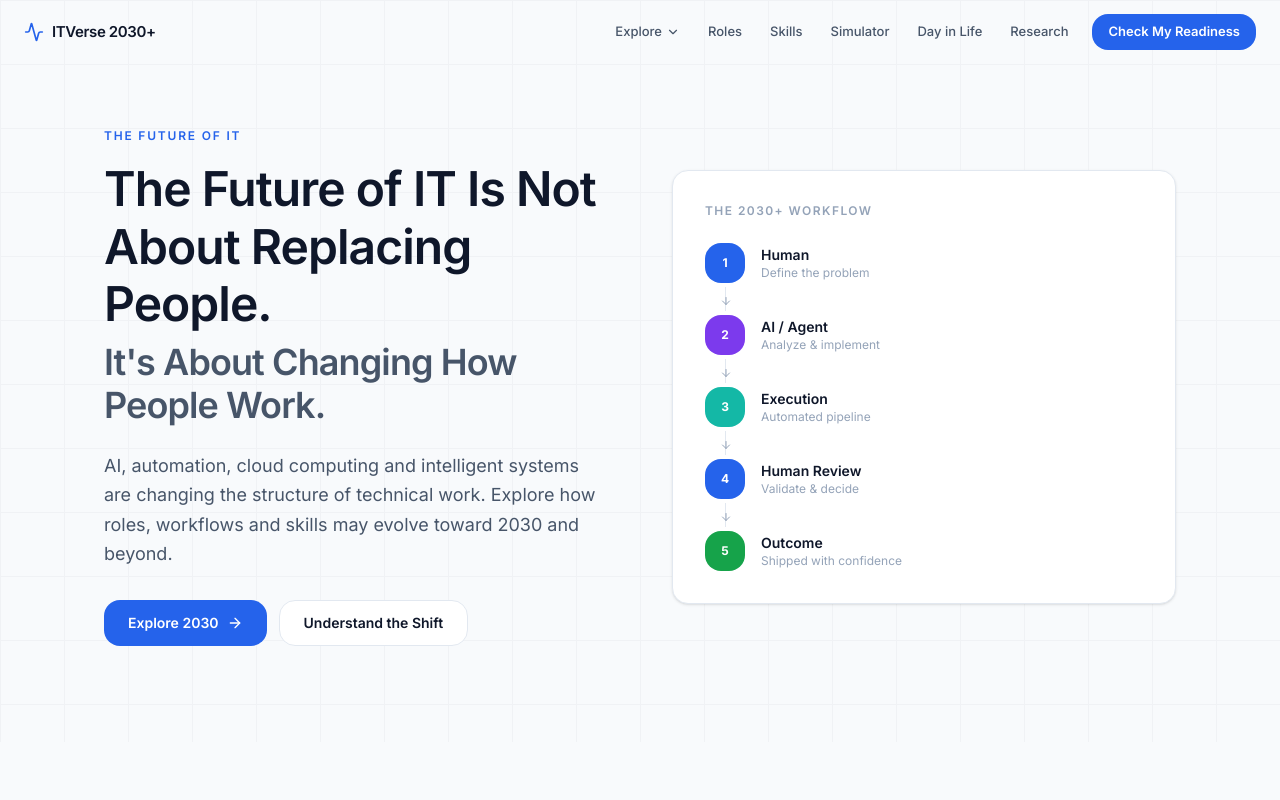
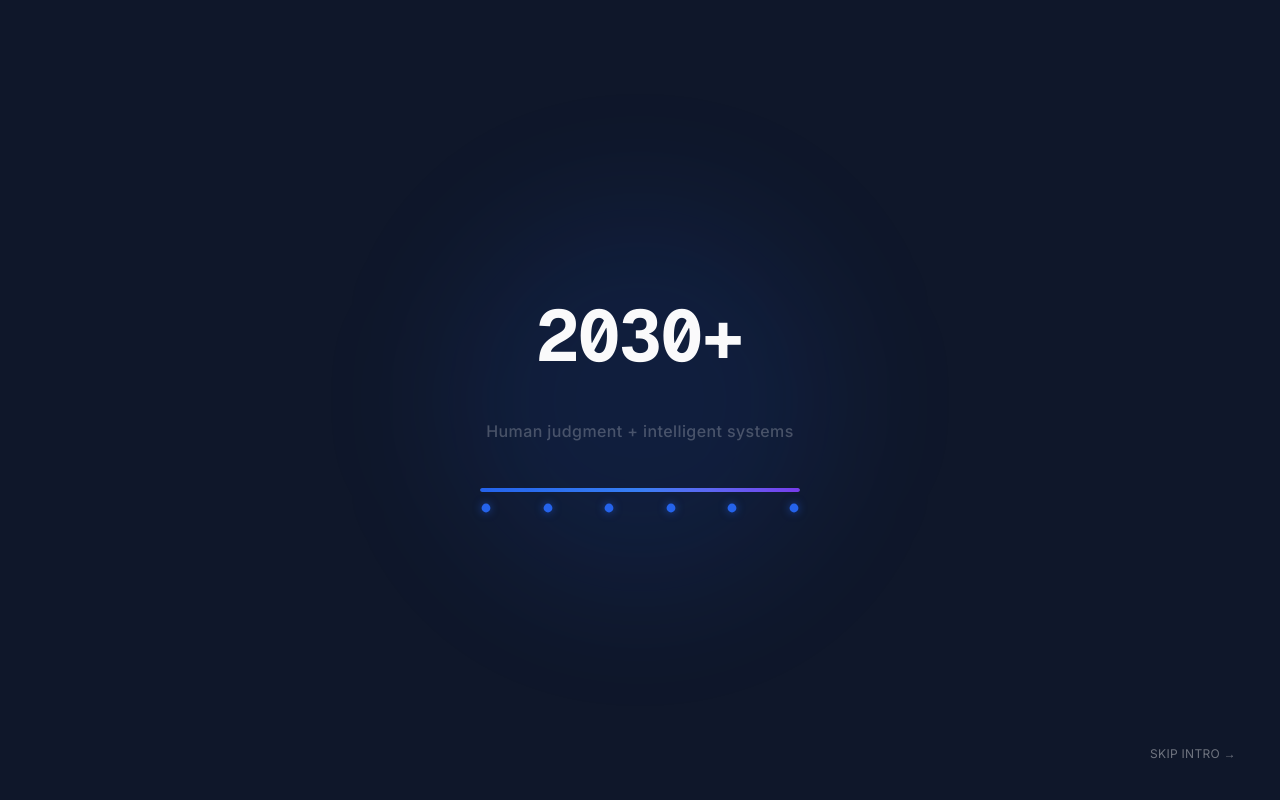
Before and after one commit to poova-dev/itverse-2030, a Next.js app: page / in a window 1280 px wide. Shown: the top 800 px of the page. Built offline with nearby package versions, Linux system fonts and the light colour scheme.

Commit message:
Smooth and slow down intro animation pacing and transitions

```diff
--- a/app/globals.css
+++ b/app/globals.css
@@ -232,9 +232,9 @@
 
 /* ---- Animations ---- */
 @keyframes fadeIn {
-  from { opacity: 0; }
-  to { opacity: 1; }
+  from { opacity: 0; transform: translateY(4px); }
+  to { opacity: 1; transform: translateY(0); }
 }
 .animate-fade-in {
-  animation: fadeIn 0.6s ease forwards;
+  animation: fadeIn 0.8s cubic-bezier(0.16, 1, 0.3, 1) forwards;
 }
--- a/components/home/IntroAnimation.tsx
+++ b/components/home/IntroAnimation.tsx
@@ -13,8 +13,8 @@
 ];
 
 const STORAGE_KEY = "itverse-intro-seen";
-const STEP_DURATION = 450;
-const PAUSE_BEFORE_EXIT = 300;
+const STEP_DURATION = 1150;
+const PAUSE_BEFORE_EXIT = 900;
 
 interface IntroAnimationProps {
   onComplete: () => void;
@@ -41,7 +41,7 @@
           setTimeout(() => {
             setVisible(false);
             sessionStorage.setItem(STORAGE_KEY, "true");
-            setTimeout(onComplete, 400);
+            setTimeout(onComplete, 700);
           }, PAUSE_BEFORE_EXIT);
           return prev;
         }
@@ -55,7 +55,7 @@
   const handleSkip = useCallback(() => {
     setVisible(false);
     sessionStorage.setItem(STORAGE_KEY, "true");
-    setTimeout(onComplete, 200);
+    setTimeout(onComplete, 300);
   }, [onComplete]);
 
   return (
@@ -63,19 +63,22 @@
       {visible && (
         <motion.div
           initial={{ opacity: 1 }}
-          exit={{ opacity: 0 }}
-          transition={{ duration: 0.4 }}
+          exit={{ opacity: 0, scale: 1.02 }}
+          transition={{ duration: 0.7, ease: [0.16, 1, 0.3, 1] }}
           className="fixed inset-0 z-[100] bg-[#0F172A] flex flex-col items-center justify-center overflow-hidden"
         >
+          {/* Subtle ambient glow behind year */}
+          <div className="absolute w-96 h-96 rounded-full bg-accent/10 blur-3xl pointer-events-none" />
+
           {/* Year display */}
           <div className="relative h-24 flex items-center justify-center">
             <AnimatePresence mode="wait">
               <motion.div
                 key={currentStep}
-                initial={{ opacity: 0, y: 20, filter: "blur(4px)" }}
-                animate={{ opacity: 1, y: 0, filter: "blur(0px)" }}
-                exit={{ opacity: 0, y: -20, filter: "blur(4px)" }}
-                transition={{ duration: 0.3 }}
+                initial={{ opacity: 0, y: 20, scale: 0.96, filter: "blur(6px)" }}
+                animate={{ opacity: 1, y: 0, scale: 1, filter: "blur(0px)" }}
+                exit={{ opacity: 0, y: -20, scale: 1.02, filter: "blur(6px)" }}
+                transition={{ duration: 0.45, ease: [0.16, 1, 0.3, 1] }}
                 className="text-center"
               >
                 <div className="text-5xl md:text-7xl font-bold text-white tracking-tight font-mono">
@@ -90,11 +93,11 @@
             <AnimatePresence mode="wait">
               <motion.p
                 key={currentStep}
-                initial={{ opacity: 0 }}
-                animate={{ opacity: 0.7 }}
-                exit={{ opacity: 0 }}
-                transition={{ duration: 0.2, delay: 0.1 }}
-                className="text-sm md:text-base text-white/70 tracking-wide"
+                initial={{ opacity: 0, y: 10 }}
+                animate={{ opacity: 0.85, y: 0 }}
+                exit={{ opacity: 0, y: -10 }}
+                transition={{ duration: 0.4, ease: "easeOut", delay: 0.1 }}
+                className="text-sm md:text-base text-white/80 tracking-wide font-medium"
               >
                 {steps[currentStep].signal}
               </motion.p>
@@ -103,22 +106,28 @@
 
           {/* Timeline bar */}
           <div className="mt-12 w-64 md:w-80">
-            <div className="h-0.5 bg-white/10 rounded-full overflow-hidden">
+            <div className="h-1 bg-white/10 rounded-full overflow-hidden">
               <motion.div
-                className="h-full bg-gradient-to-r from-[#2563EB] to-[#7C3AED] rounded-full"
+                className="h-full bg-gradient-to-r from-[#2563EB] via-[#3B82F6] to-[#7C3AED] rounded-full"
                 initial={{ width: "0%" }}
                 animate={{ width: `${((currentStep + 1) / steps.length) * 100}%` }}
-                transition={{ duration: 0.3 }}
+                transition={{ duration: 0.7, ease: [0.16, 1, 0.3, 1] }}
               />
             </div>
-            <div className="flex justify-between mt-2">
+            <div className="flex justify-between mt-3 px-0.5">
               {steps.map((step, i) => (
                 <div
                   key={step.year}
-                  className={`w-1.5 h-1.5 rounded-full transition-colors duration-200 ${
-                    i <= currentStep ? "bg-[#2563EB]" : "bg-white/20"
+                  className={`relative transition-all duration-300 ${
+                    i <= currentStep ? "scale-110" : "scale-100"
                   }`}
-                />
+                >
+                  <div
+                    className={`w-2 h-2 rounded-full transition-colors duration-300 ${
+                      i <= currentStep ? "bg-accent shadow-[0_0_8px_rgba(37,99,235,0.6)]" : "bg-white/20"
+                    }`}
+                  />
+                </div>
               ))}
             </div>
           </div>
@@ -126,7 +135,7 @@
           {/* Skip button */}
           <button
             onClick={handleSkip}
-            className="absolute bottom-8 right-8 text-xs text-white/40 hover:text-white/70 transition-colors tracking-wide uppercase"
+            className="absolute bottom-8 right-8 text-xs text-white/40 hover:text-white/80 transition-colors tracking-wide uppercase px-3 py-1.5 rounded-md hover:bg-white/5 cursor-pointer"
           >
             Skip intro →
           </button>
```
